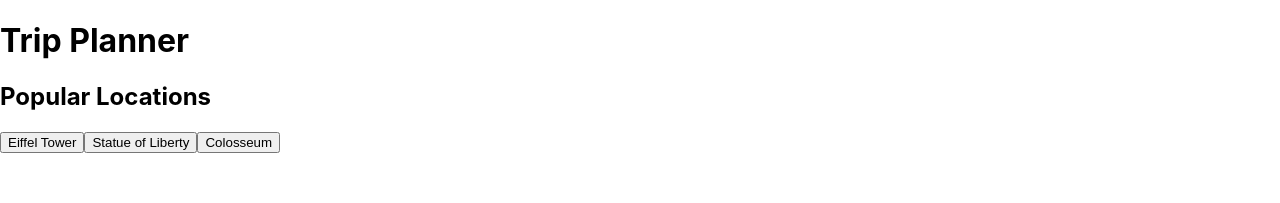
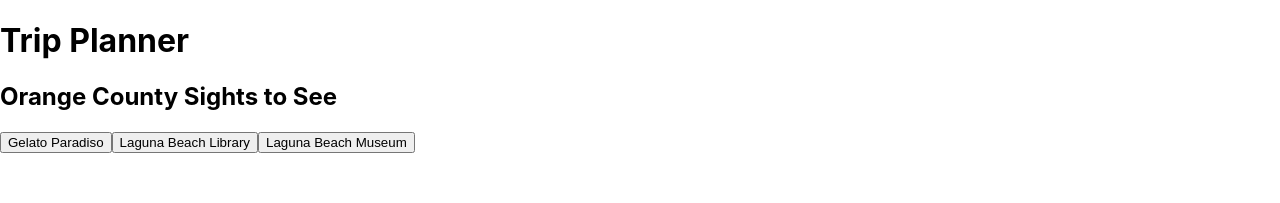
Before and after one commit to srxsyd/maplibre-app, a React (Create React App) app: page / in a window 1280 px wide. Shown: the top 203 px of the page. Built offline with nearby package versions, Linux system fonts and the light colour scheme; no server answers.

Commit message:
added orange county customized locations

```diff
--- a/src/Itinerary.js
+++ b/src/Itinerary.js
@@ -1,11 +1,11 @@
 const Itinerary = ({ items }) => (
   <div>
     <h2>Itinerary</h2>
-    <ul>
+    <ol>
       {items.map((loc) => (
         <li key={loc.id}>{loc.name}</li>
       ))}
-    </ul>
+    </ol>
   </div>
 );
 
--- a/src/LocationList.js
+++ b/src/LocationList.js
@@ -1,6 +1,6 @@
 const LocationList = ({ locations, onSelect }) => (
   <div>
-    <h2>Popular Locations</h2>
+    <h2>Orange County Sights to See</h2>
     {locations.map((loc) => (
       <button key={loc.id} onClick={() => onSelect(loc)}>
         {loc.name}
--- a/src/data/locations.js
+++ b/src/data/locations.js
@@ -1,7 +1,7 @@
 const locations = [
-  { id: 1, name: 'Eiffel Tower', coords: [2.2945, 48.8584] },
-  { id: 2, name: 'Statue of Liberty', coords: [-74.0445, 40.6892] },
-  { id: 3, name: 'Colosseum', coords: [12.4922, 41.8902] },
+  { id: 1, name: 'Gelato Paradiso', coords: [-117.7848033, 33.5413697] },
+  { id: 2, name: 'Laguna Beach Library', coords: [ -117.7873735, 33.5421318] },
+  { id: 3, name: 'Laguna Beach Museum', coords: [-117.7907839, 33.5435093] },
 ];
 
 export default locations;
--- a/src/index.js
+++ b/src/index.js
@@ -11,7 +11,4 @@
   </React.StrictMode>
 );
 
-// If you want to start measuring performance in your app, pass a function
-// to log results (for example: reportWebVitals(console.log))
-// or send to an analytics endpoint. Learn more: https://bit.ly/CRA-vitals
 reportWebVitals();
```
